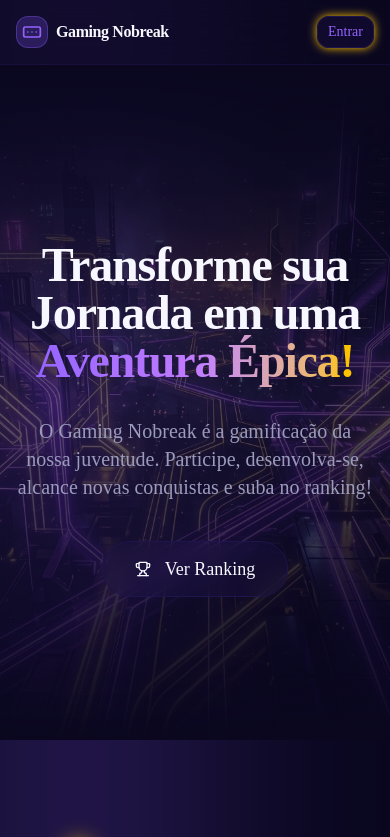
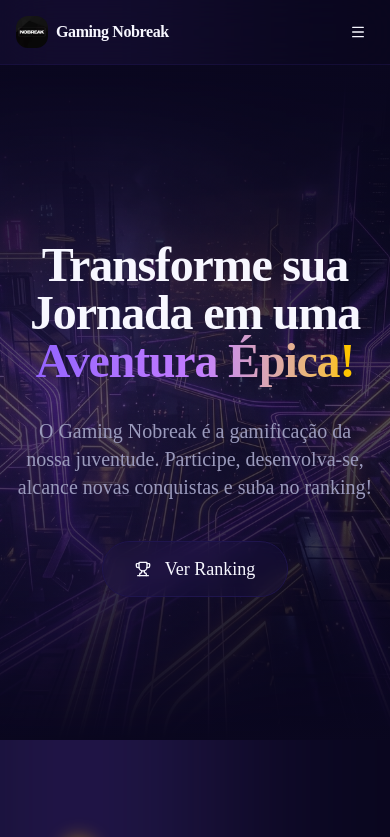
Before and after one commit to KingsGlaad/gaming-nobreak, a Next.js app: page / in a window 390 px wide. Shown: the top 837 px of the page. Built offline with nearby package versions, Linux system fonts and the light colour scheme; no server answers; the database is empty.

Commit message:
feat: add public layout components and individual youth profile view page

```diff
--- a/src/app/(public)/jovem/[id]/page.tsx
+++ b/src/app/(public)/jovem/[id]/page.tsx
@@ -72,27 +72,31 @@
 
   const levelColors: Record<
     string,
-    { border: string; text: string; bg: string }
+    { border: string; text: string; bg: string; gradient: string }
   > = {
     Bronze: {
       border: "border-amber-700/30",
       text: "text-amber-700 dark:text-amber-500",
       bg: "bg-amber-700/10",
+      gradient: "bg-gradient-to-br from-amber-500 via-amber-700 to-amber-900",
     },
     Prata: {
       border: "border-slate-400/30",
       text: "text-slate-400",
       bg: "bg-slate-400/10",
+      gradient: "bg-gradient-to-br from-slate-300 via-slate-400 to-slate-600",
     },
     Ouro: {
       border: "border-yellow-500/30",
       text: "text-yellow-500",
       bg: "bg-yellow-500/10",
+      gradient: "bg-gradient-to-br from-yellow-300 via-yellow-500 to-yellow-700",
     },
     Diamante: {
       border: "border-cyan-400/30",
       text: "text-cyan-400 dark:text-cyan-400",
       bg: "bg-cyan-400/10",
+      gradient: "bg-gradient-to-br from-cyan-300 via-cyan-500 to-blue-600",
     },
   };
 
@@ -100,6 +104,7 @@
     border: "border-primary/30",
     text: "text-primary",
     bg: "bg-primary/10",
+    gradient: "bg-gradient-to-br from-primary/50 to-primary",
   };
 
   return (
@@ -117,6 +122,10 @@
 
         {/* Profile Header */}
         <div className="flex flex-col md:flex-row gap-8 items-center md:items-start p-6 md:p-8 rounded-2xl bg-card/60 border border-border/50 backdrop-blur-xl shadow-lg relative overflow-hidden">
+          {/* Subtle gradient background for the entire card */}
+          <div
+            className={`absolute inset-0 opacity-15 mix-blend-overlay md:opacity-20 ${currentLevelColor.gradient}`}
+          />
           <div className="absolute top-0 right-0 p-4 pointer-events-none select-none">
             <Image
               src={`/badges/${youth.level.toLowerCase()}.png`}
@@ -127,7 +136,17 @@
             />
           </div>
 
-          <Avatar className="h-32 w-32 md:h-40 md:w-40 shrink-0 rounded-full border-4 border-primary/20 shadow-xl z-10">
+          {/* The avatar container with modern gradient glow and border */}
+          <div className="relative shrink-0 flex items-center justify-center">
+            {/* Background Glow */}
+            <div
+              className={`absolute inset-0 rounded-full blur-xl opacity-60 animate-pulse ${currentLevelColor.gradient}`}
+            />
+            {/* Avatar Border Gradient */}
+            <div
+              className={`p-1.5 rounded-full shadow-2xl relative z-10 ${currentLevelColor.gradient}`}
+            >
+              <Avatar className="h-32 w-32 md:h-40 md:w-40 rounded-full border-4 border-background object-cover bg-background">
                 {youth.photo_url ? (
                   <AvatarImage
                     src={youth.photo_url}
@@ -139,6 +158,8 @@
                   {youth.name.charAt(0)}
                 </AvatarFallback>
               </Avatar>
+            </div>
+          </div>
 
           <div className="flex-1 text-center md:text-left space-y-4 relative z-10">
             <div>
--- a/src/components/layout/public-footer.tsx
+++ b/src/components/layout/public-footer.tsx
@@ -1,31 +1,33 @@
+import Image from "next/image";
+
 export function PublicFooter() {
   return (
     <footer className="border-t border-border/50 bg-card/60 backdrop-blur-xl relative z-10">
       <div className="container mx-auto px-4 md:px-8 py-8">
         <div className="flex flex-col md:flex-row items-center justify-between gap-4">
           <div className="flex items-center gap-2">
-            <div className="h-6 w-6 rounded flex items-center justify-center bg-primary/20">
-              <svg
-                xmlns="http://www.w3.org/2000/svg"
-                viewBox="0 0 24 24"
-                fill="none"
-                stroke="currentColor"
-                strokeWidth="2"
-                strokeLinecap="round"
-                strokeLinejoin="round"
-                className="h-4 w-4 text-primary"
-              >
-                <rect width="20" height="12" x="2" y="6" rx="2" />
-              </svg>
+            <div className="h-6 w-6 rounded flex items-center justify-center">
+              <Image
+                src="/images/logo1.jpg"
+                alt="Logo"
+                width={20}
+                height={20}
+                className="rounded-lg"
+              />
             </div>
             <span className="font-semibold text-sm">Gaming Nobreak</span>
           </div>
           <div className="text-center text-sm text-muted-foreground">
-            © {new Date().getFullYear()} Gaming Nobreak. Todos os direitos reservados.
+            © {new Date().getFullYear()} Gaming Nobreak. Todos os direitos
+            reservados.
           </div>
           <div className="text-sm text-muted-foreground flex gap-4">
-            <a href="#" className="hover:text-primary transition-colors">Termos</a>
-            <a href="#" className="hover:text-primary transition-colors">Privacidade</a>
+            <a href="#" className="hover:text-primary transition-colors">
+              Termos
+            </a>
+            <a href="#" className="hover:text-primary transition-colors">
+              Privacidade
+            </a>
           </div>
         </div>
       </div>
--- a/src/components/layout/public-header.tsx
+++ b/src/components/layout/public-header.tsx
@@ -1,31 +1,35 @@
+"use client";
+
 import Link from "next/link";
 import { Button } from "@/components/ui/button";
+import Image from "next/image";
+import { Menu } from "lucide-react";
+import {
+  Sheet,
+  SheetContent,
+  SheetHeader,
+  SheetTitle,
+  SheetTrigger,
+} from "@/components/ui/sheet";
 
 export function PublicHeader() {
   return (
     <header className="sticky top-0 z-50 w-full border-b border-border/50 bg-background/60 backdrop-blur-xl">
       <div className="container flex h-16 items-center justify-between mx-auto px-4 md:px-8">
         <Link href="/" className="flex items-center gap-2 group">
-          <div className="h-8 w-8 rounded-lg bg-primary/20 flex items-center justify-center border border-primary/30 shadow-[0_0_10px_rgba(var(--primary),0.3)] group-hover:shadow-[0_0_20px_rgba(var(--primary),0.6)] transition-all">
-            <svg
-              xmlns="http://www.w3.org/2000/svg"
-              viewBox="0 0 24 24"
-              fill="none"
-              stroke="currentColor"
-              strokeWidth="2"
-              strokeLinecap="round"
-              strokeLinejoin="round"
-              className="h-5 w-5 text-primary drop-shadow-[0_0_8px_rgba(var(--primary),0.8)] group-hover:scale-110 transition-transform"
-            >
-              <rect width="20" height="12" x="2" y="6" rx="2" />
-              <path d="M12 12h.01" />
-              <path d="M17 12h.01" />
-              <path d="M7 12h.01" />
-            </svg>
+          <div className="h-8 w-8 rounded-lg flex items-center justify-center shadow-[0_0_10px_rgba(var(--primary),0.3)] group-hover:shadow-[0_0_20px_rgba(var(--primary),0.6)] transition-all">
+            <Image
+              src="/images/logo1.jpg"
+              alt="Logo"
+              width={32}
+              height={32}
+              className="rounded-lg"
+            />
           </div>
           <span className="font-bold tracking-tight">Gaming Nobreak</span>
         </Link>
 
+        {/* Menu Desktop */}
         <nav className="hidden md:flex gap-6 items-center">
           <Link
             href="/"
@@ -47,15 +51,61 @@
           </Link>
         </nav>
 
-        <div className="flex items-center gap-4">
-          <Link href="/login">
-            <Button
-              variant="outline"
-              className="border-gradient-yellow/50 hover:bg-gradient-to-r hover:from-gradient-yellow hover:to-gradient-yellow-end text-primary hover:text-black transition-all shadow-[0_0_10px_var(--color-gradient-yellow)] hover:shadow-[0_0_20px_var(--color-gradient-yellow)]"
+        {/* Menu Mobile */}
+        <div className="md:hidden flex items-center gap-4">
+          <Sheet>
+            <SheetTrigger asChild>
+              <Button
+                variant="ghost"
+                size="icon"
+                className="hover:bg-primary/10 hover:text-primary transition-colors"
+              >
+                <Menu className="h-6 w-6" />
+                <span className="sr-only">Abrir menu</span>
+              </Button>
+            </SheetTrigger>
+            <SheetContent
+              side="right"
+              className="w-[80vw] sm:w-[350px] mt-2 py-2"
             >
-              Entrar
-            </Button>
-          </Link>
+              <SheetHeader>
+                <SheetTitle className="flex items-center gap-2">
+                  <div className="h-8 w-8 rounded-lg flex items-center justify-center shadow-[0_0_10px_rgba(var(--primary),0.3)]">
+                    <Image
+                      src="/images/logo1.jpg"
+                      alt="Logo"
+                      width={32}
+                      height={32}
+                      className="rounded-lg"
+                    />
+                  </div>
+                  <span className="font-bold tracking-tight">
+                    Gaming Nobreak
+                  </span>
+                </SheetTitle>
+              </SheetHeader>
+              <nav className="flex flex-col gap-6 mt-10 px-2">
+                <Link
+                  href="/"
+                  className="text-lg font-medium text-foreground/80 hover:text-primary transition-colors border-b border-border/50 pb-2"
+                >
+                  Início
+                </Link>
+                <Link
+                  href="/ranking"
+                  className="text-lg font-medium text-foreground/80 hover:text-primary transition-colors border-b border-border/50 pb-2"
+                >
+                  Ranking
+                </Link>
+                <Link
+                  href="/calendario"
+                  className="text-lg font-medium text-foreground/80 hover:text-primary transition-colors border-b border-border/50 pb-2"
+                >
+                  Calendário
+                </Link>
+              </nav>
+            </SheetContent>
+          </Sheet>
         </div>
       </div>
     </header>
```
Lines whose indentation alone changed are shown as unchanged.
